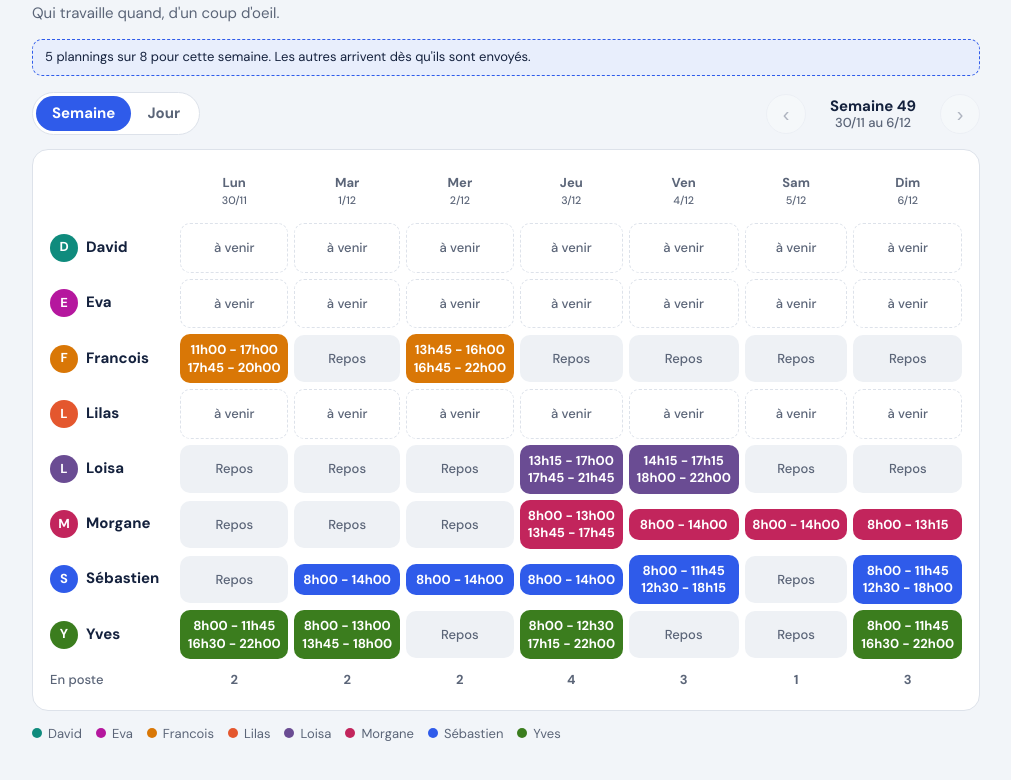
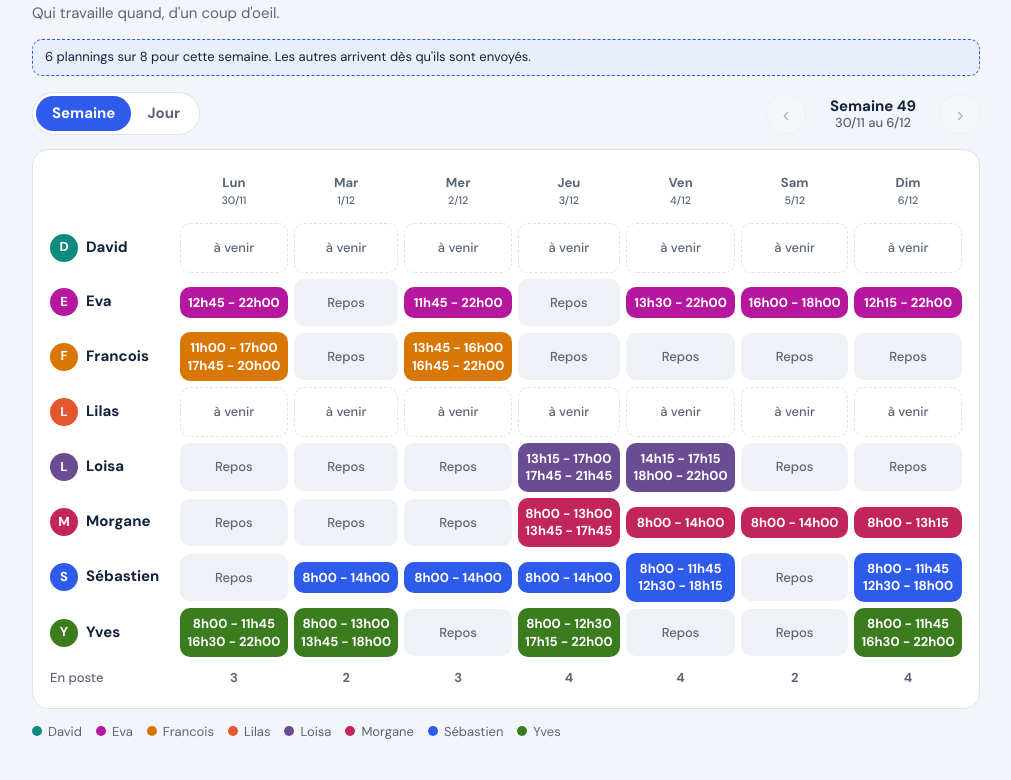
Before and after one commit to MicroSeb116/Planning, a plain HTML site: page index.html in a window 1280 px wide. Shown: the part 78-858 px from the top of the page, without its empty margins (134-1145 px from the left). Drawn offline with nearby package versions, Linux system fonts and the light colour scheme.

Commit message:
Ajout du planning d'Eva, semaine 49
Co-Authored-By: Claude Sonnet 5.5 <noreply@anthropic.com>
Claude-Session: https://claude.ai/code/session_01CEuoVP32R1JQ1jCaG94QDo

```diff
--- a/index.html
+++ b/index.html
@@ -174,6 +174,7 @@ PEOPLE.sort(function(a, b){ return a.name.localeCompare(b.name, 'fr'); }); /* or
 var DATA = {
   '2026-11-30': {
     'Sébastien':['','8h00-14h00','8h00-14h00','8h00-14h00','8h00-11h45/12h30-18h15','','8h00-11h45/12h30-18h00'],
+    'Eva':      ['12h45-22h00','','11h45-22h00','','13h30-22h00','16h00-18h00','12h15-22h00'],
     'Francois': ['11h00-17h00/17h45-20h00','','13h45-16h00/16h45-22h00','','','',''],
     'Loisa':    ['','','','13h15-17h00/17h45-21h45','14h15-17h15/18h00-22h00','',''],
     'Morgane':  ['','','','8h00-13h00/13h45-17h45','8h00-14h00','8h00-14h00','8h00-13h15'],
```
